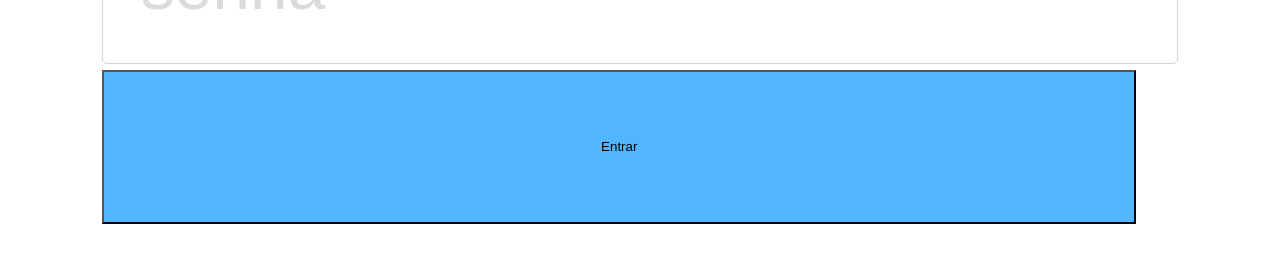
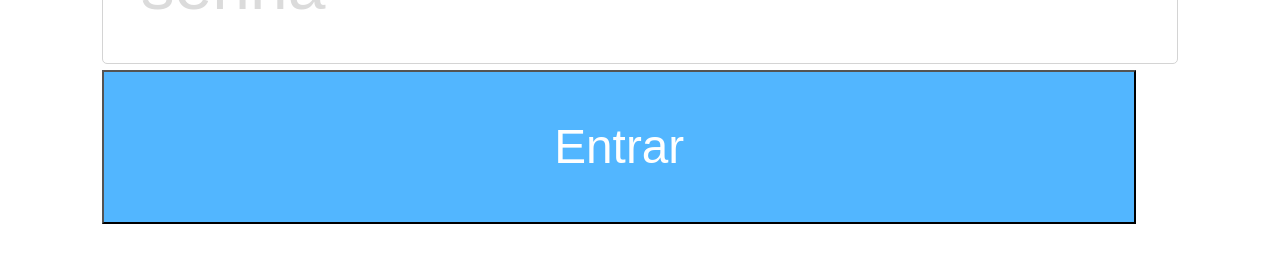
Before and after one commit to SergioTrajano/TrackIt, a React (Create React App) app: page / in a window 1280 px wide. Shown: the part 657-914 px from the top of the page. Built offline with nearby package versions, Linux system fonts and the light colour scheme.

Commit message:
Tela de cadastro e login

```diff
--- a/src/components/Login.js
+++ b/src/components/Login.js
@@ -16,28 +16,28 @@ export default function Login() {
     const { setToken } = useContext(TokenContext);
     const navigate = useNavigate();
     const [opacit, setOpacit] = useState(1);
-    const [color, setColor] = useState("#FFFFFF");
+    const [inputBackgroundColor, setInputBackgroundColor] = useState("#FFFFFF");
 
     function load() {
         if (!loading) {
-                    <Text>
-                        Entrar
-                    </Text>
+            return <Text>Entrar</Text>;
         } else {
-                <ThreeDots width="13.6vw" height="3.47vw" color="#FFFFFF"/>
+            return <ThreeDots width="13.6vw" height="3.47vw" color="#FFFFFF"/>;
         }
     }
 
+    const button = load();
+
     function submit(e) {
-        setColor("#F2F2F2");
+        e.preventDefault();
+        setInputBackgroundColor("#F2F2F2");
         setLoading(true);
         setOpacit(0.7);
-        e.preventDefault();
         const user = {
             email,
             password
         }
-        const promise = axios.get("https://mock-api.bootcamp.respondeai.com.br/api/v2/trackit/auth/login", user);
+        const promise = axios.post("https://mock-api.bootcamp.respondeai.com.br/api/v2/trackit/auth/login", user);
         promise.then(response => GoToToday(response.data));
         promise.catch(failure)
     }
@@ -50,15 +50,16 @@ export default function Login() {
     function failure() {
         setEmail("");
         setPassword("");
-        setColor("#FFFFFF");
+        setInputBackgroundColor("#FFFFFF");
         setLoading(false);
+        setOpacit(1)
         alert("Dados Incorretos!");
     }
 
     return (
         <Container>
             <img src={Logo} alt="Logo"/>
-            <Forms onSubmit={submit} color={color} opacit={opacit}>
+            <Forms onSubmit={submit} color={inputBackgroundColor} opacit={opacit}>
                 <input
                     type="email"
                     value={email}
@@ -76,7 +77,7 @@ export default function Login() {
                     required>
                 </input>
                 <button type="submit" disabled={loading}>
-                    Entrar
+                    {button}
                 </button>
             </Forms>
             <Link to="/cadastro">
@@ -101,15 +102,15 @@ const Container = styled.div`
     a {
         margin-top: 25px;
         text-decoration: none;
-    }
 
-    p {
-        color: #52B6FF;
-        font-size: 3.73vw;
-        line-height: 4.53vw;
+        p {
+            color: #52B6FF;
+            font-size: 3.73vw;
+            line-height: 4.53vw;
 
-        &:hover {
+            &:hover {
             filter: brightness(2);
+            }
         }
     }
 `
@@ -142,6 +143,16 @@ const Forms = styled.form`
         justify-content: center;
         align-items: center;
         opacity: ${props => props.opacit};
+
+        p {
+        color: #FFFFFF;
+        font-size: 3.73vw;
+        line-height: 4.53vw;
+        }
+
+        &:hover {
+            filter: brightness(0.9);
+        }
     }
 `
 
--- a/src/components/SignUp.js
+++ b/src/components/SignUp.js
@@ -1,29 +1,63 @@
 import styled from "styled-components";
 import { useState } from "react";
-import { Link } from "react-router-dom";
+import { Link, useNavigate } from "react-router-dom";
+import { ThreeDots } from "react-loader-spinner";
+import axios from "axios";
 
 import Logo from "../assets/Group 8.png";
 
 export default function SignUp() {
 
-    const [email, setEmail] = useState();
-    const [password, setPassword] = useState();
-    const [name, setName] = useState();
-    const [URL, setURL] = useState();
+    const [email, setEmail] = useState("");
+    const [password, setPassword] = useState("");
+    const [name, setName] = useState("");
+    const [URL, setURL] = useState("");
     const [opacit, setOpacit] = useState(1);
-    const [color, setColor] = useState("#FFFFFF");
+    const [inputBackGroundColor, setInputBackGroundColor] = useState("#FFFFFF");
     const [loading, setLoading] = useState(false);
+    const navigate = useNavigate();
+
+    function load() {
+        if (!loading) return <p>Cadastrar</p>;
+        return <ThreeDots width="13.6vw" height="3.47vw" color="#FFFFFF"/>;
+    }
 
     function submit(e) {
         e.preventDefault();
-        console.log("OI");
+        setInputBackGroundColor("#F2F2F2");
+        setLoading(true);
+        setOpacit(0.7);
+        const signUp = {
+            email,
+            name,
+            image: URL,
+            password
+        };
+        const promise = axios.post("https://mock-api.bootcamp.respondeai.com.br/api/v2/trackit/auth/sign-up", signUp);
+        promise.then(GoToLogin);
+        promise.catch(failure);
+    }
 
+    function GoToLogin() {
+        navigate("/");
     }
+
+    function failure() {
+        setLoading(false);
+        setInputBackGroundColor("#FFFFFF");
+        setOpacit(1);
+        setEmail("");
+        setName("");
+        setPassword("");
+        setURL("");
+    }
+
+    const button = load();
 
     return (
         <Container>
             <img src={Logo} alt="Logo"/>
-            <Forms onSubmit={submit} color={color} opacit={opacit}>
+            <Forms onSubmit={submit} color={inputBackGroundColor} opacit={opacit}>
                 <input
                     type="email"
                     value={email}
@@ -57,7 +91,7 @@ export default function SignUp() {
                     required>
                 </input>
                 <button type="submit" disabled={loading}>
-                    Cadastrar
+                    {button}
                 </button>
             </Forms>
             <Link to="/">
@@ -82,15 +116,15 @@ const Container = styled.div`
     a {
         margin-top: 25px;
         text-decoration: none;
-    }
 
-    p {
-        color: #52B6FF;
-        font-size: 3.73vw;
-        line-height: 4.53vw;
+        p {
+            color: #52B6FF;
+            font-size: 3.73vw;
+            line-height: 4.53vw;
 
-        &:hover {
+            &:hover {
             filter: brightness(2);
+            }
         }
     }
 `
@@ -108,7 +142,7 @@ const Forms = styled.form`
         margin-bottom: 6px;
         border-radius: 5px;
         border: 1px solid #D4D4D4;
-        background-color: ${props => props.color};
+        background-color: ${props => props.inputBackGroundColor};
 
         &::placeholder {
             color: #DBDBDB;
@@ -123,5 +157,15 @@ const Forms = styled.form`
         justify-content: center;
         align-items: center;
         opacity: ${props => props.opacit};
+
+        p {
+        color: #FFFFFF;
+        font-size: 3.73vw;
+        line-height: 4.53vw;
+        }
+
+        &:hover {
+            filter: brightness(0.9);
+        }
     }
 `
```
